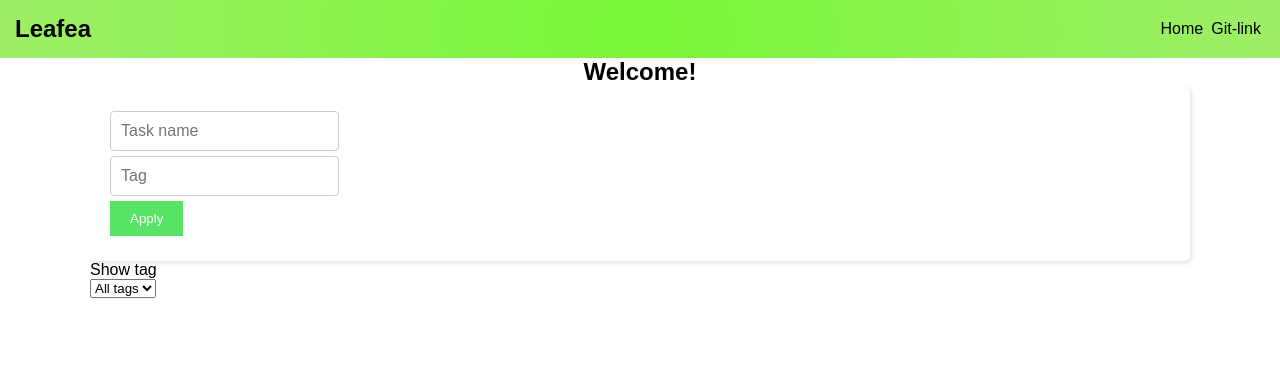
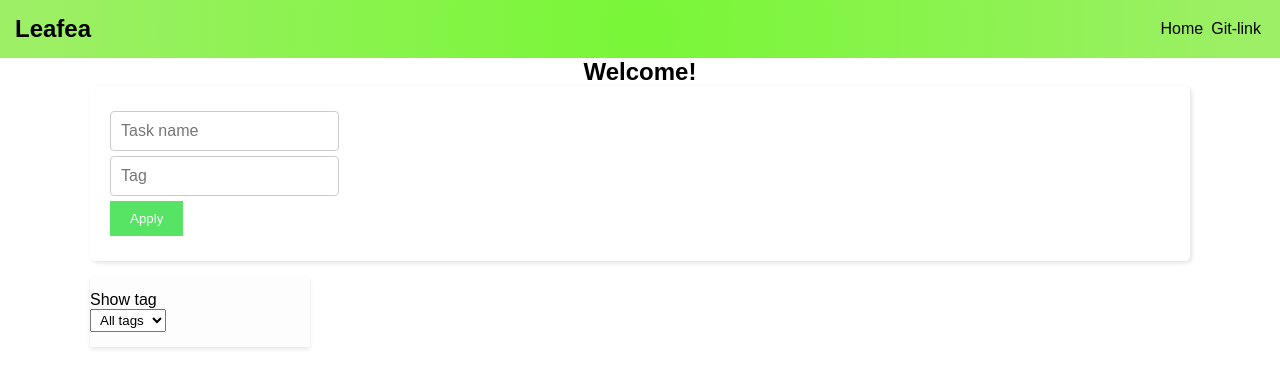
Before and after one commit to leafeea/To-do-list-react, a React (Vite) app: page / in a window 1280 px wide. Shown: the top 388 px of the page. Built offline with nearby package versions, Linux system fonts and the light colour scheme.

Commit message:
filter added

```diff
--- a/src/components/task/task.module.css
+++ b/src/components/task/task.module.css
@@ -1,8 +1,7 @@
 .task {
     border: 1px solid #ddd;
-    border-radius: 8px;
     padding: 16px;
-    margin: 12px 0;
+    margin: 0 0 12px 0;
     background-color: #f9f9f9;
     box-shadow: 0 2px 4px rgba(0, 0, 0, 0.1);
     transition: transform 0.2s, box-shadow 0.2s;
--- a/src/pages/homePage/homePage.jsx
+++ b/src/pages/homePage/homePage.jsx
@@ -9,12 +9,22 @@ export const HomePage = () => {
 
     const [tasks] = useContext(TasksContext);
     const [tags, setTags] = React.useState([]);
+    const [filteredTasks, setFilteredTasks] = React.useState(tasks);
 
     React.useEffect(() => {
         const uniqueTags = [...new Set(tasks.map(task => task.tag))];
         setTags(uniqueTags);
+        setFilteredTasks(tasks);
     }, [tasks]);
 
+    const filterByTag = (tag) => {
+        if (tag === "") {
+            setFilteredTasks(tasks);
+        } else {
+            const sortedTasks = tasks.filter(task => task.tag === tag);
+            setFilteredTasks(sortedTasks);
+        }
+    };
 
     return (
         <main>
@@ -22,10 +32,10 @@ export const HomePage = () => {
                 <h2 style={{textAlign:'center'}}>Welcome!</h2>
                 <ToDoForm></ToDoForm>
                 <div className={classes.toDoListWrapper}>
-                    <div className={`${classes.toDoListRow} ${classes.select}`}>
+                    <div className={`${classes.toDoListRow} ${classes.selectRow}`}>
                         <div className={classes.selectRow}>
                             <p>Show tag</p>
-                            <select>
+                            <select className={classes.selectTag} onChange={(e)=>{filterByTag(e.target.value)}}>
                                 <option value="">All tags</option>
                                 {tags.map((tag, index) => (
                                     <option key={index} value={tag}>{tag}</option>
@@ -34,7 +44,9 @@ export const HomePage = () => {
                         </div>
                     </div>
                     <div className={`${classes.toDoListRow} ${classes.list}`}>
-                        {tasks.map((task, index) => (<Task key={index} id={task.id} title={task.title} tag={task.tag} isComplete={task.isComplete}></Task>))}
+                        {filteredTasks.map((task, index) => (
+                            <Task key={index} id={task.id} title={task.title} tag={task.tag} isComplete={task.isComplete} />
+                        ))}
                     </div>
                 </div>
             </div>
--- a/src/pages/homePage/homePage.module.css
+++ b/src/pages/homePage/homePage.module.css
@@ -5,12 +5,22 @@
 
 .toDoListWrapper{
     display: flex;
+    margin-top: 15px;
 }
 
-.toDoListRow.select{
+.toDoListRow.selectRow{
     flex: 0.2;
+    background: #fdfdfd;
+    padding: 15px 0;
+    box-shadow: 0 2px 4px rgba(0, 0, 0, 0.1);
+    align-self: flex-start; /* Принудительно оставить высоту минимальной */
+    height: auto; /* Сохраняет авто высоту по контенту */
 }
 
 .toDoListRow.list{
     flex: 0.8;
 }
+
+.selectTag{
+    padding: 2px 5px;
+}
```
